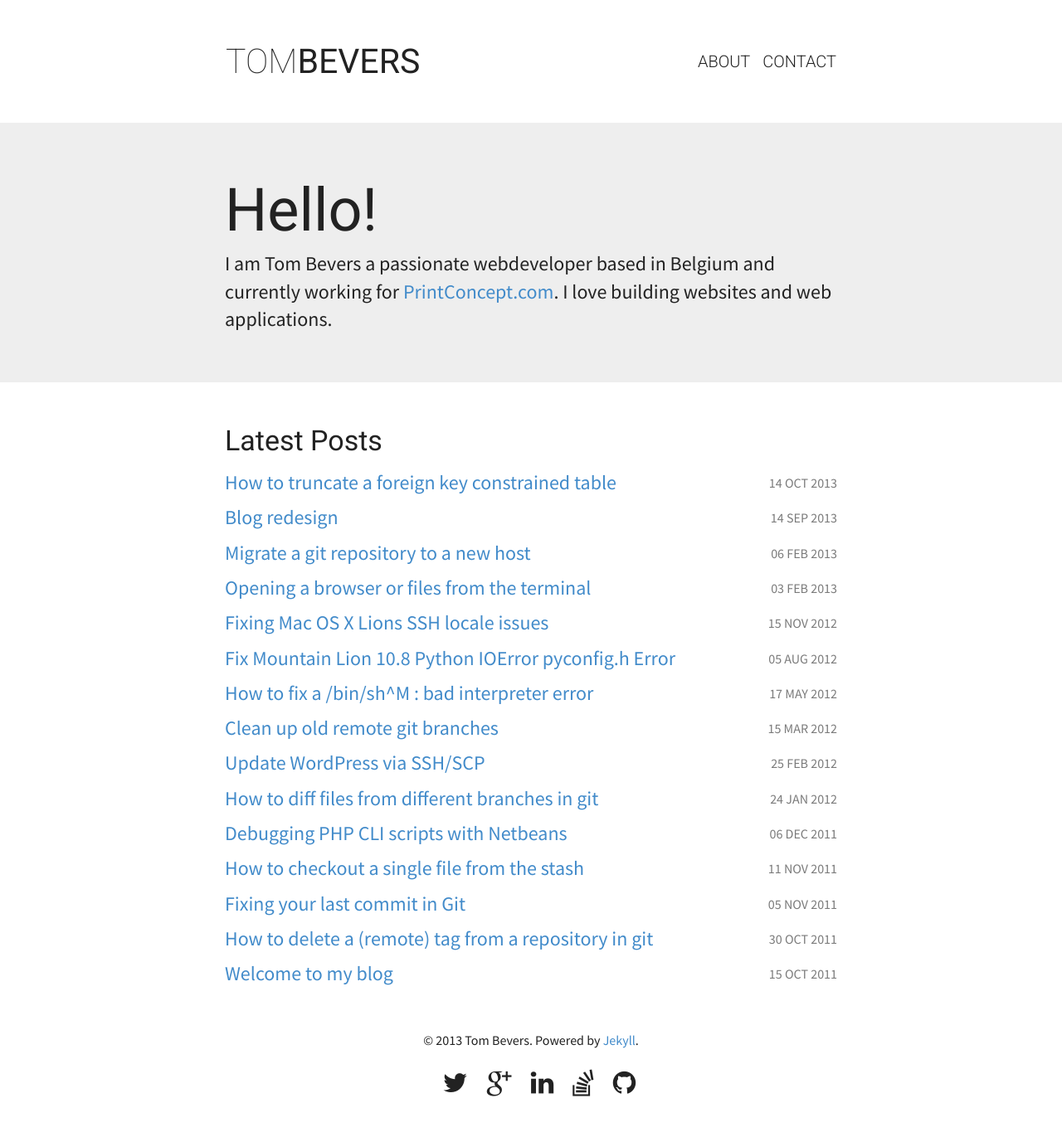
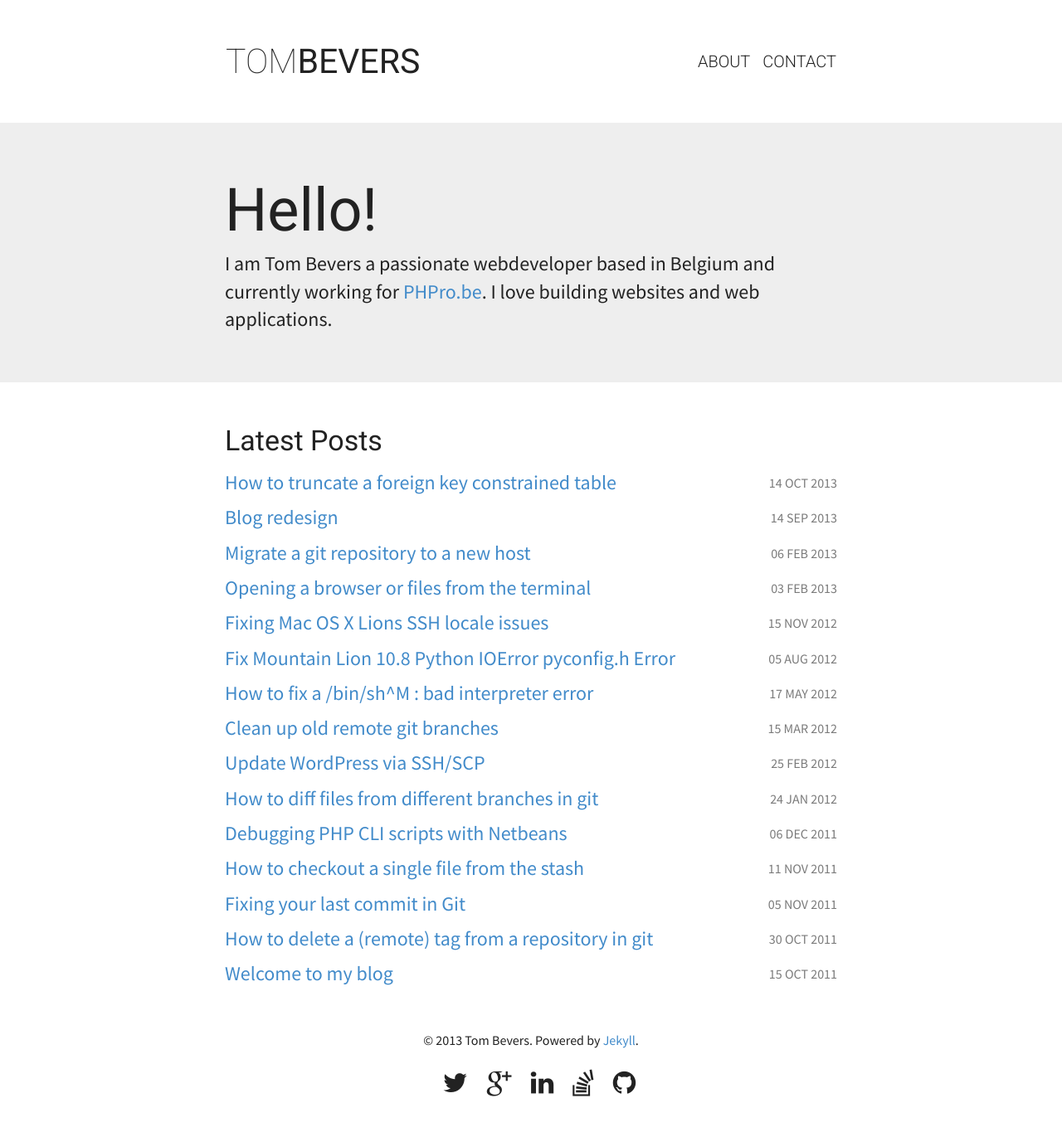
Before and after one commit to tombevers/tombevers.me, a Jekyll site: the page built from index.html, in a window 1280 px wide. Shown: the whole page at 83% size. Built offline with Jekyll 4.4.1, drawn with Linux system fonts in a browser that asks for light colours.

Commit message:
Update job information

```diff
--- a/_layouts/default.html
+++ b/_layouts/default.html
@@ -10,7 +10,7 @@
     <section class="jumbotron">
       <div class="container">
         <h1>Hello!</h1>
-        <p>I am Tom Bevers a passionate webdeveloper based in Belgium and currently working for <a href="http://www.printconcept.com">PrintConcept.com</a>. I love building websites and web applications.</p>
+        <p>I am Tom Bevers a passionate webdeveloper based in Belgium and currently working for <a href="http://phpro.be">PHPro.be</a>. I love building websites and web applications.</p>
       </div>
     </section>
     {% endif %}
--- a/about/index.markdown
+++ b/about/index.markdown
@@ -3,4 +3,4 @@ layout: default
 title: About
 ---
 #About
-I am Tom Bevers a passionate webdeveloper based in Belgium and currently working for [PrintConcept.com](http://printconcept.com). I love building websites and web applications.
+I am Tom Bevers a passionate webdeveloper based in Belgium and currently working for [PHPro.be](http://phpro.be). I love building websites and web applications.
```
